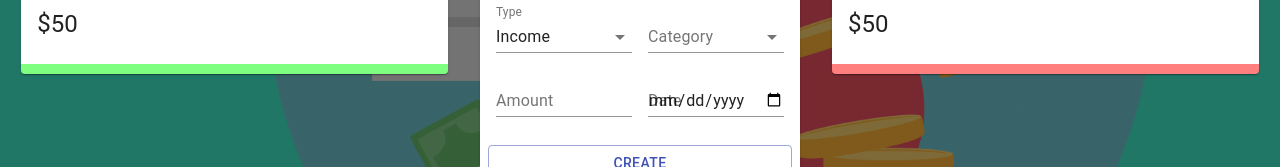
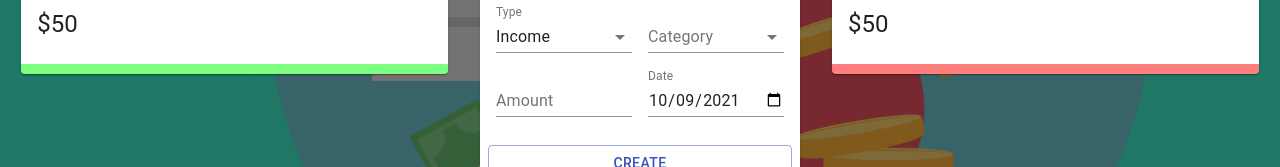
Before and after one commit to varunvj1/Expensify, a React (Create React App) app: page / in a window 1280 px wide. Shown: the part 399-566 px from the top of the page. Built offline with nearby package versions, Linux system fonts and the light colour scheme.

Commit message:
Imported utility file to format date in Form component

```diff
--- a/src/components/Main/Form/Form.js
+++ b/src/components/Main/Form/Form.js
@@ -2,6 +2,7 @@ import React, { useState, useContext } from 'react'
 import { TextField, Typography, Grid, Button, FormControl, InputLabel, Select, MenuItem } from '@material-ui/core'
 import { ExpenseTrackerContext } from "../../../context/context"
 import { incomeCategories, expenseCategories } from "../../../constants/categories"
+import formatDate from '../../../utils/formatDate'
 import { v4 as uuidv4 } from "uuid"
 
 import useStyles from "./styles"
@@ -10,7 +11,7 @@ const initialState = {
     amount: '',
     category: '',
     type: 'Income',
-    date: new Date()
+    date: formatDate(new Date())
 }
 
 const Form = () => {
@@ -65,7 +66,7 @@ const Form = () => {
                 <TextField fullWidth label="Amount" type="number" value={formData.amount} onChange={(e) => setFormData({ ...formData, amount: e.target.value })} />
             </Grid>
             <Grid item xs={6}>
-                <TextField fullWidth label="Date" type="date" value={formData.date} onChange={(e) => setFormData({ ...formData, date: e.target.value })} />
+                <TextField fullWidth label="Date" type="date" value={formData.date} onChange={(e) => setFormData({ ...formData, date: formatDate(e.target.value) })} />
             </Grid>
             <Button className={classes.button} variant="outlined" color="primary" fullWidth onClick={createTransaction}>Create</Button>
         </Grid>
```
